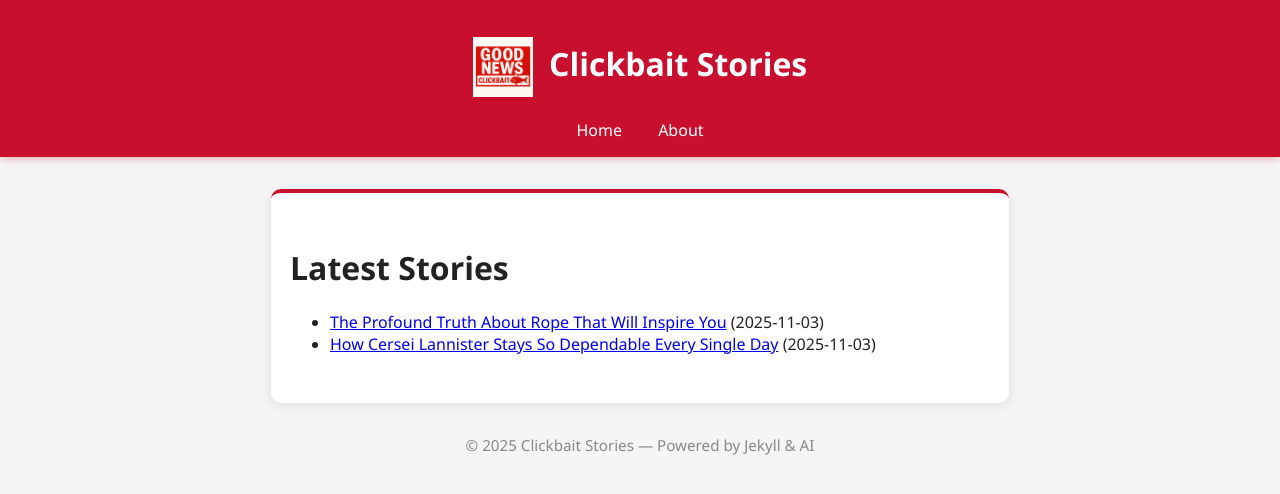
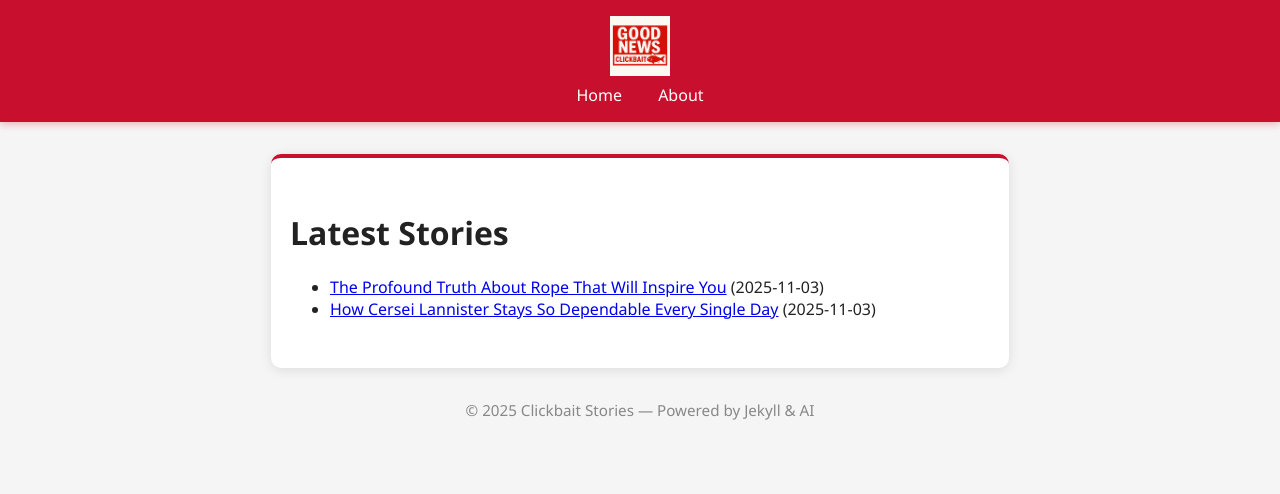
Before and after one commit to dfbr/clickbait_generator, a Jekyll site: the page built from index.md, in a window 1280 px wide. Shown: the top 494 px of the page. Built offline with Jekyll 4.4.1, drawn with Linux system fonts in a browser that asks for light colours.

Commit message:
Update header to show only logo without text

```diff
--- a/_layouts/default.html
+++ b/_layouts/default.html
@@ -25,7 +25,13 @@
     .logo {
       height: 60px;
       vertical-align: middle;
-      margin-right: 0.5rem;
+    }
+    .logo-link {
+      display: inline-block;
+      text-decoration: none;
+    }
+    .logo-link:hover .logo {
+      opacity: 0.85;
     }
     nav {
       margin-top: 0.5rem;
@@ -67,12 +73,9 @@
 </head>
 <body>
   <header>
-    <h1>
-      <a href="{{ '/' | relative_url }}" style="color:#fff;text-decoration:none;">
-        <img src="{{ '/assets/clickbait_generator.png' | relative_url }}" alt="{{ site.title }} Logo" class="logo">
-        {{ site.title }}
-      </a>
-    </h1>
+    <a href="{{ '/' | relative_url }}" class="logo-link">
+      <img src="{{ '/assets/clickbait_generator.png' | relative_url }}" alt="{{ site.title }}" class="logo">
+    </a>
     <nav>
       <a href="{{ '/' | relative_url }}">Home</a>
       <a href="{{ '/about.html' | relative_url }}">About</a>
```
